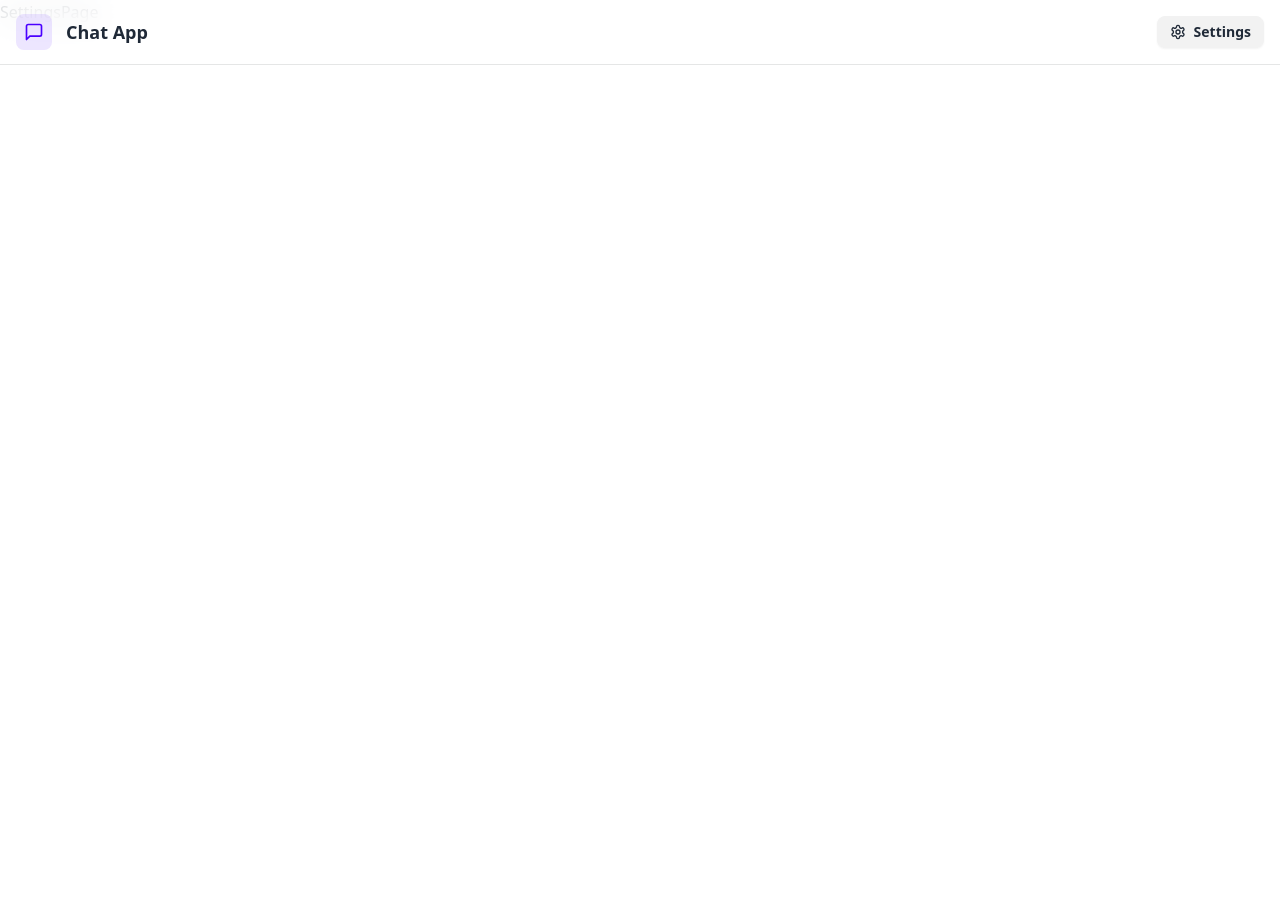
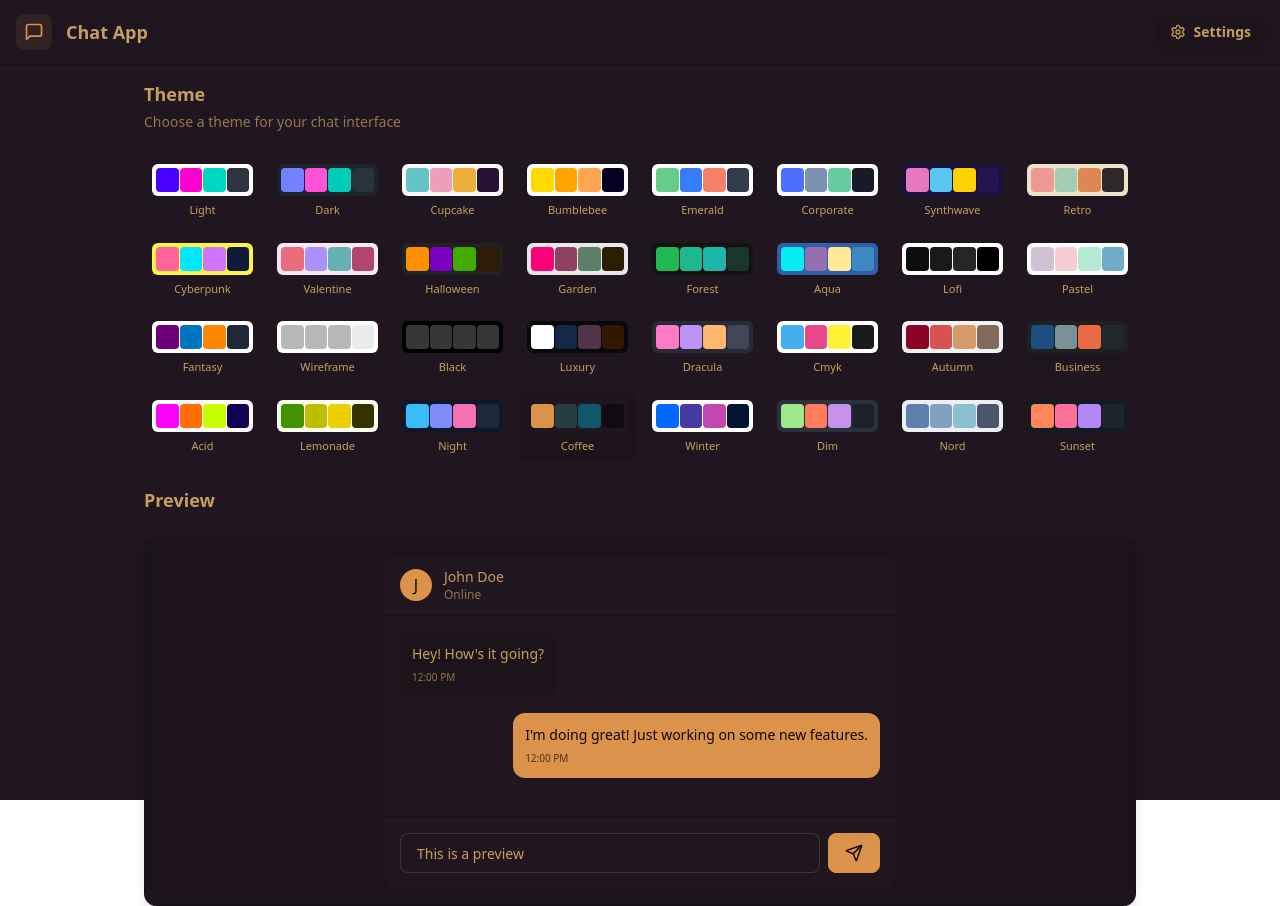
Before and after one commit to Oliver-Tommy/chat-app, a React (Vite) app in the folder frontend/: page /settings in a window 1280 px wide. Before the commit the page ends 800 px from the top, so only its background shows below. Built offline with nearby package versions, Linux system fonts and the light colour scheme; no server answers; the HTML template or start-up script is replaced by a standard one.

Commit message:
Add settings page and local storage for daisyUI themes

```diff
--- a/frontend/src/App.jsx
+++ b/frontend/src/App.jsx
@@ -12,10 +12,13 @@
 import SettingsPage from "./pages/SettingsPage";
 import ProfilePage from "./pages/ProfilePage";
 import { useAuthStore } from "./store/useAuthStore";
+import { useThemeStore } from "./store/useThemeStore";
 
 
 const App = () => {
   const { authUser, checkAuth, isCheckingAuth } = useAuthStore();
+
+  const {theme} = useThemeStore();
 
   useEffect(() => {
     checkAuth();
@@ -31,7 +34,7 @@
     );
 
   return (
-    <div>
+    <div data-theme={theme}>
       <Navbar />
 
       <Routes>
--- /dev/null
+++ b/frontend/src/constants/index.js
@@ -0,0 +1,34 @@
+export const THEMES = [
+    "light",
+    "dark",
+    "cupcake",
+    "bumblebee",
+    "emerald",
+    "corporate",
+    "synthwave",
+    "retro",
+    "cyberpunk",
+    "valentine",
+    "halloween",
+    "garden",
+    "forest",
+    "aqua",
+    "lofi",
+    "pastel",
+    "fantasy",
+    "wireframe",
+    "black",
+    "luxury",
+    "dracula",
+    "cmyk",
+    "autumn",
+    "business",
+    "acid",
+    "lemonade",
+    "night",
+    "coffee",
+    "winter",
+    "dim",
+    "nord",
+    "sunset",
+  ];
--- a/frontend/src/pages/SettingsPage.jsx
+++ b/frontend/src/pages/SettingsPage.jsx
@@ -1,9 +1,116 @@
-import React from 'react'
+import { THEMES } from "../constants";
+import { useThemeStore } from "../store/useThemeStore";
+import { Send } from "lucide-react";
+
+const PREVIEW_MESSAGES = [
+  { id: 1, content: "Hey! How's it going?", isSent: false },
+  { id: 2, content: "I'm doing great! Just working on some new features.", isSent: true },
+];
 
 const SettingsPage = () => {
+  const { theme, setTheme } = useThemeStore();
+
   return (
-    <div>SettingsPage</div>
-  )
-}
+    <div className="h-screen container mx-auto px-4 pt-20 max-w-5xl">
+      <div className="space-y-6">
+        <div className="flex flex-col gap-1">
+          <h2 className="text-lg font-semibold">Theme</h2>
+          <p className="text-sm text-base-content/70">Choose a theme for your chat interface</p>
+        </div>
 
-export default SettingsPage
+        <div className="grid grid-cols-4 sm:grid-cols-6 md:grid-cols-8 gap-2">
+          {THEMES.map((t) => (
+            <button
+              key={t}
+              className={`
+                group flex flex-col items-center gap-1.5 p-2 rounded-lg transition-colors
+                ${theme === t ? "bg-base-200" : "hover:bg-base-200/50"}
+              `}
+              onClick={() => setTheme(t)}
+            >
+              <div className="relative h-8 w-full rounded-md overflow-hidden" data-theme={t}>
+                <div className="absolute inset-0 grid grid-cols-4 gap-px p-1">
+                  <div className="rounded bg-primary"></div>
+                  <div className="rounded bg-secondary"></div>
+                  <div className="rounded bg-accent"></div>
+                  <div className="rounded bg-neutral"></div>
+                </div>
+              </div>
+              <span className="text-[11px] font-medium truncate w-full text-center">
+                {t.charAt(0).toUpperCase() + t.slice(1)}
+              </span>
+            </button>
+          ))}
+        </div>
+
+        {/* Preview Section */}
+        <h3 className="text-lg font-semibold mb-3">Preview</h3>
+        <div className="rounded-xl border border-base-300 overflow-hidden bg-base-100 shadow-lg">
+          <div className="p-4 bg-base-200">
+            <div className="max-w-lg mx-auto">
+              {/* Mock Chat UI */}
+              <div className="bg-base-100 rounded-xl shadow-sm overflow-hidden">
+                {/* Chat Header */}
+                <div className="px-4 py-3 border-b border-base-300 bg-base-100">
+                  <div className="flex items-center gap-3">
+                    <div className="w-8 h-8 rounded-full bg-primary flex items-center justify-center text-primary-content font-medium">
+                      J
+                    </div>
+                    <div>
+                      <h3 className="font-medium text-sm">John Doe</h3>
+                      <p className="text-xs text-base-content/70">Online</p>
+                    </div>
+                  </div>
+                </div>
+
+                {/* Chat Messages */}
+                <div className="p-4 space-y-4 min-h-[200px] max-h-[200px] overflow-y-auto bg-base-100">
+                  {PREVIEW_MESSAGES.map((message) => (
+                    <div
+                      key={message.id}
+                      className={`flex ${message.isSent ? "justify-end" : "justify-start"}`}
+                    >
+                      <div
+                        className={`
+                          max-w-[80%] rounded-xl p-3 shadow-sm
+                          ${message.isSent ? "bg-primary text-primary-content" : "bg-base-200"}
+                        `}
+                      >
+                        <p className="text-sm">{message.content}</p>
+                        <p
+                          className={`
+                            text-[10px] mt-1.5
+                            ${message.isSent ? "text-primary-content/70" : "text-base-content/70"}
+                          `}
+                        >
+                          12:00 PM
+                        </p>
+                      </div>
+                    </div>
+                  ))}
+                </div>
+
+                {/* Chat Input */}
+                <div className="p-4 border-t border-base-300 bg-base-100">
+                  <div className="flex gap-2">
+                    <input
+                      type="text"
+                      className="input input-bordered flex-1 text-sm h-10"
+                      placeholder="Type a message..."
+                      value="This is a preview"
+                      readOnly
+                    />
+                    <button className="btn btn-primary h-10 min-h-0">
+                      <Send size={18} />
+                    </button>
+                  </div>
+                </div>
+              </div>
+            </div>
+          </div>
+        </div>
+      </div>
+    </div>
+  );
+};
+export default SettingsPage;
--- /dev/null
+++ b/frontend/src/store/useThemeStore.js
@@ -0,0 +1,9 @@
+import { create } from "zustand";
+
+export const useThemeStore = create((set) => ({
+  theme: localStorage.getItem("chat-theme") || "coffee",
+  setTheme: (theme) => {
+    localStorage.setItem("chat-theme", theme);
+    set({ theme });
+  },
+}));
--- a/frontend/tailwind.config.js
+++ b/frontend/tailwind.config.js
@@ -10,4 +10,40 @@
     extend: {},
   },
   plugins: [require("daisyui")],
+  daisyui: {
+    themes: [
+      "light",
+      "dark",
+      "cupcake",
+      "bumblebee",
+      "emerald",
+      "corporate",
+      "synthwave",
+      "retro",
+      "cyberpunk",
+      "valentine",
+      "halloween",
+      "garden",
+      "forest",
+      "aqua",
+      "lofi",
+      "pastel",
+      "fantasy",
+      "wireframe",
+      "black",
+      "luxury",
+      "dracula",
+      "cmyk",
+      "autumn",
+      "business",
+      "acid",
+      "lemonade",
+      "night",
+      "coffee",
+      "winter",
+      "dim",
+      "nord",
+      "sunset",
+    ]
+  },
 };
```
